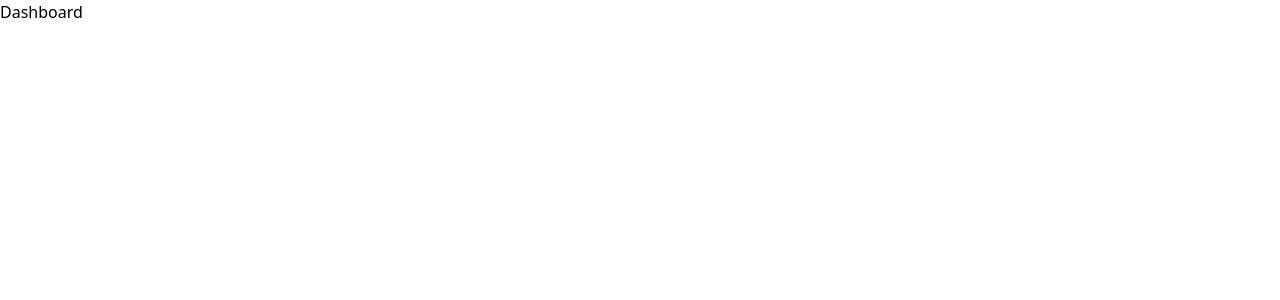
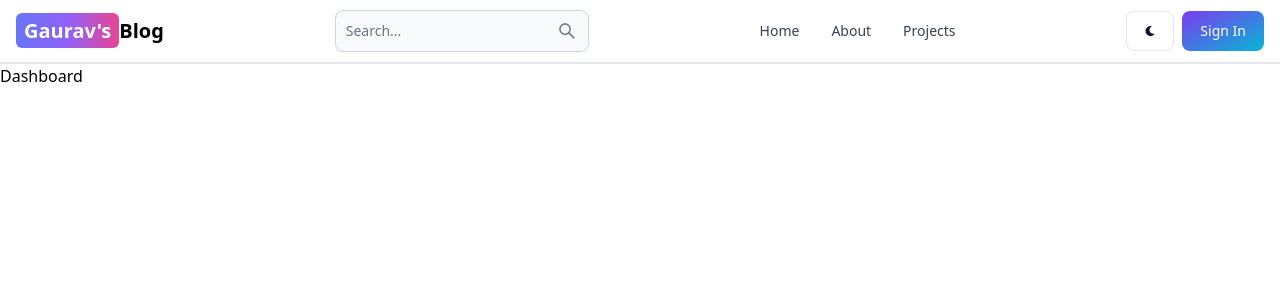
Before and after one commit to gauravmbjoshi/mern-blog, a React (Vite) app in the folder client/: page /dashboard in a window 1280 px wide. Shown: the top 300 px of the page. Built offline with nearby package versions, Linux system fonts and the light colour scheme.

Commit message:
create header section

```diff
--- a/client/package.json
+++ b/client/package.json
@@ -10,8 +10,10 @@
     "preview": "vite preview"
   },
   "dependencies": {
+    "flowbite-react": "^0.10.1",
     "react": "^18.3.1",
     "react-dom": "^18.3.1",
+    "react-icons": "^5.2.1",
     "react-router-dom": "^6.24.1"
   },
   "devDependencies": {
--- a/client/src/App.jsx
+++ b/client/src/App.jsx
@@ -5,9 +5,11 @@
 import Dashboard from "./pages/Dashboard";
 import SignUp from "./pages/SignUp";
 import SignIn from "./pages/SignIn";
+import Header from "./components/Header";
 function App() {
   return (
     <BrowserRouter>
+      <Header />
       <Routes>
         <Route
           exact
--- /dev/null
+++ b/client/src/components/Header.jsx
@@ -0,0 +1,73 @@
+import React from "react";
+import {
+  Button,
+  Navbar,
+  NavbarCollapse,
+  NavbarToggle,
+  TextInput,
+} from "flowbite-react";
+import { Link, useLocation } from "react-router-dom";
+import { AiOutlineSearch } from "react-icons/ai";
+import { FaMoon } from "react-icons/fa";
+export default function Header() {
+  const path = useLocation().pathname;
+  return (
+    <Navbar className='border-b-2'>
+      <Link
+        to='/'
+        className='self-center whitespace-nowrap text-sm sm:text-xl font-semibold dark:text-white'
+      >
+        <span className='px-2 py-1 bg-gradient-to-r from-indigo-500 via-purple-500 to-pink-500 rounded-md text-white'>
+          Gaurav's
+        </span>
+        Blog
+      </Link>
+      <form>
+        <TextInput
+          type='text'
+          placeholder='Search...'
+          rightIcon={AiOutlineSearch}
+          className='hidden lg:inline'
+        />
+      </form>
+      <Button
+        className='w-12 h-10 lg:hidden'
+        color='gray'
+      >
+        <AiOutlineSearch />
+      </Button>
+      <div className='flex gap-2 md:order-2'>
+        <Button
+          className='w-12 h-10 hidden sm:inline'
+          color='gray'
+        >
+          <FaMoon />
+        </Button>
+        <Link to='/login'>
+          <Button gradientDuoTone='purpleToBlue'>Sign In</Button>
+        </Link>
+        <NavbarToggle color='gray' />
+      </div>
+      <NavbarCollapse>
+        <Navbar.Link
+          active={path === "/"}
+          as={"div"}
+        >
+          <Link to='/'>Home</Link>
+        </Navbar.Link>
+        <Navbar.Link
+          active={path === "/about"}
+          as={"div"}
+        >
+          <Link to='/about'>About</Link>
+        </Navbar.Link>
+        <Navbar.Link
+          active={path === "/projects"}
+          as={"div"}
+        >
+          <Link to='/projects'>Projects</Link>
+        </Navbar.Link>
+      </NavbarCollapse>
+    </Navbar>
+  );
+}
--- a/client/tailwind.config.js
+++ b/client/tailwind.config.js
@@ -1,8 +1,9 @@
 /** @type {import('tailwindcss').Config} */
+const flowbite = require("flowbite-react/tailwind");
 export default {
-  content: ["./index.html", "./src/**/*.{js,ts,jsx,tsx}"],
+  content: ["./index.html", "./src/**/*.{js,ts,jsx,tsx}", flowbite.content()],
   theme: {
     extend: {},
   },
-  plugins: [],
+  plugins: [flowbite.plugin()],
 };
```
Also changed, not shown: 1 other file (tests, documents, lock files or other folders).
